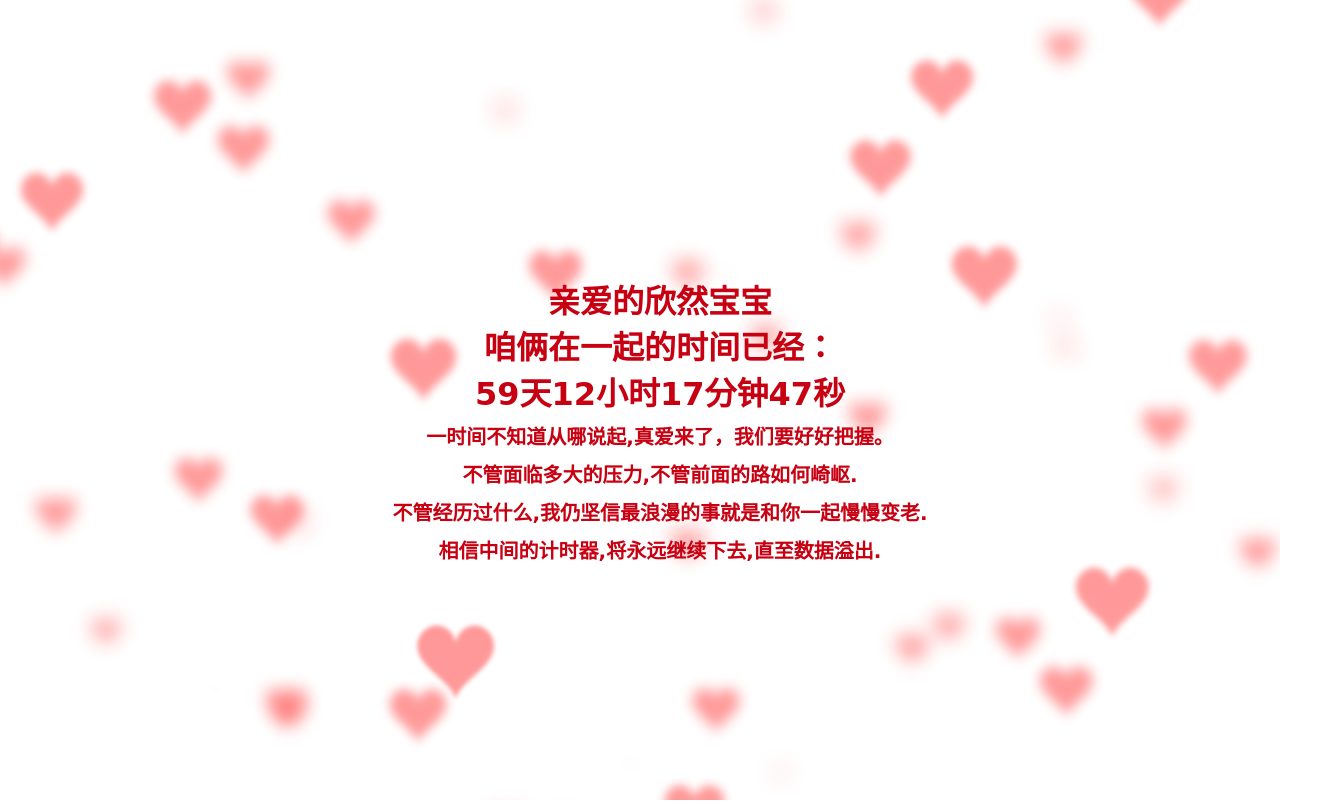
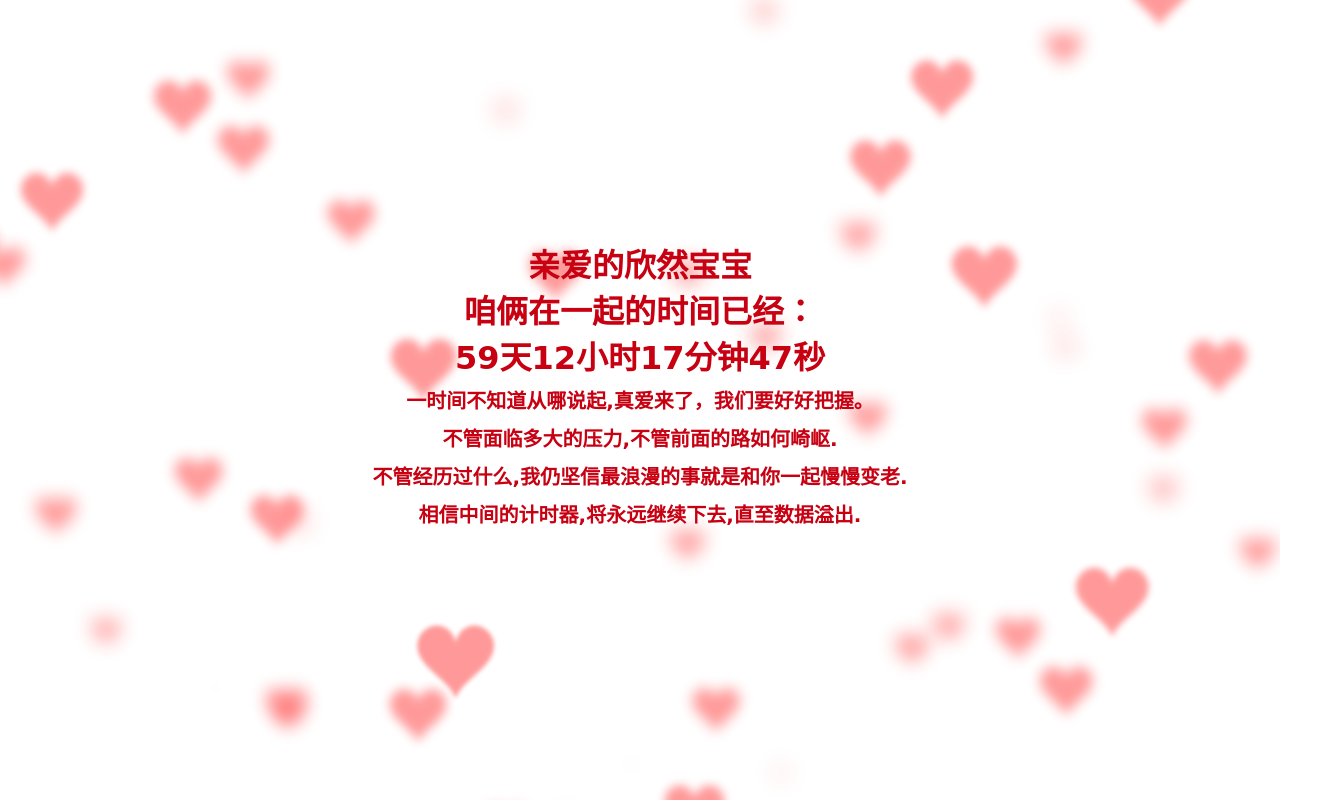
Before and after one commit to Server-WX/JC, a plain HTML site: page bb.html in a window 1280 px wide. Shown: the whole page, 1320 px wide, since content can reach past the window. Drawn offline with Linux system fonts and the light colour scheme.

Commit message:
Update bb.html

```diff
--- a/bb.html
+++ b/bb.html
@@ -15,39 +15,33 @@
 
     h1 {
       position: absolute;
-      top: 50%;
-      left: 0;
-      transform: translateY(-50%);
 
       text-align: center;
       font-family: 'Love Ya Like A Sister', cursive;
       font-size: 2rem;
       color: #c70012;
       padding: 0 20px;
+
+      left: 0;
+      top: 20%;
+      right: 0;
+      bottom: 0;
+      margin: auto;
     }
 
     h1 span {
       font-size: 20px;
     }
 
-    @media all and (min-width: 580px){
+    @media all and (max-width: 320px){
         h1{
-            width: 100%;
-            transform: translateY(-110%);
+            top: 10%;
         }
     }
 
-    @media all and (min-width: 1020px){
+    @media all and (min-width: 1025px){
         h1{
-            width: 100%;
-            transform: translateY(-160%);
-        }
-    }
-
-    @media all and (min-width: 1030px){
-        h1{
-            width: 100%;
-            transform: translateY(-50%);
+            top: 30%;
         }
     }
   </style>
```
